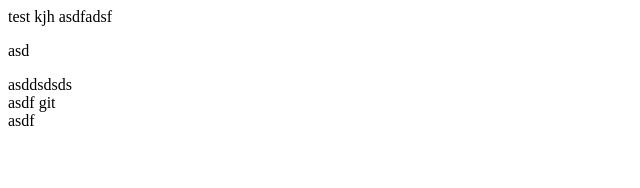
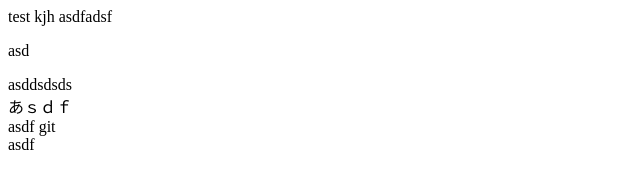
Before and after one commit to JIN2025/git_tutorial, a plain HTML site: page index.html in a window 1280 px wide. Shown: the whole page, without its empty margins (0-640 px from the left). Drawn offline with Linux system fonts and the light colour scheme.

Commit message:
あｓｄｆ

```diff
--- a/index.html
+++ b/index.html
@@ -7,7 +7,7 @@
                     </div>
           </div>
 </div>
-<div>
+<div>あｓｄｆ
     <div>
 
                asdf git</div>
```
